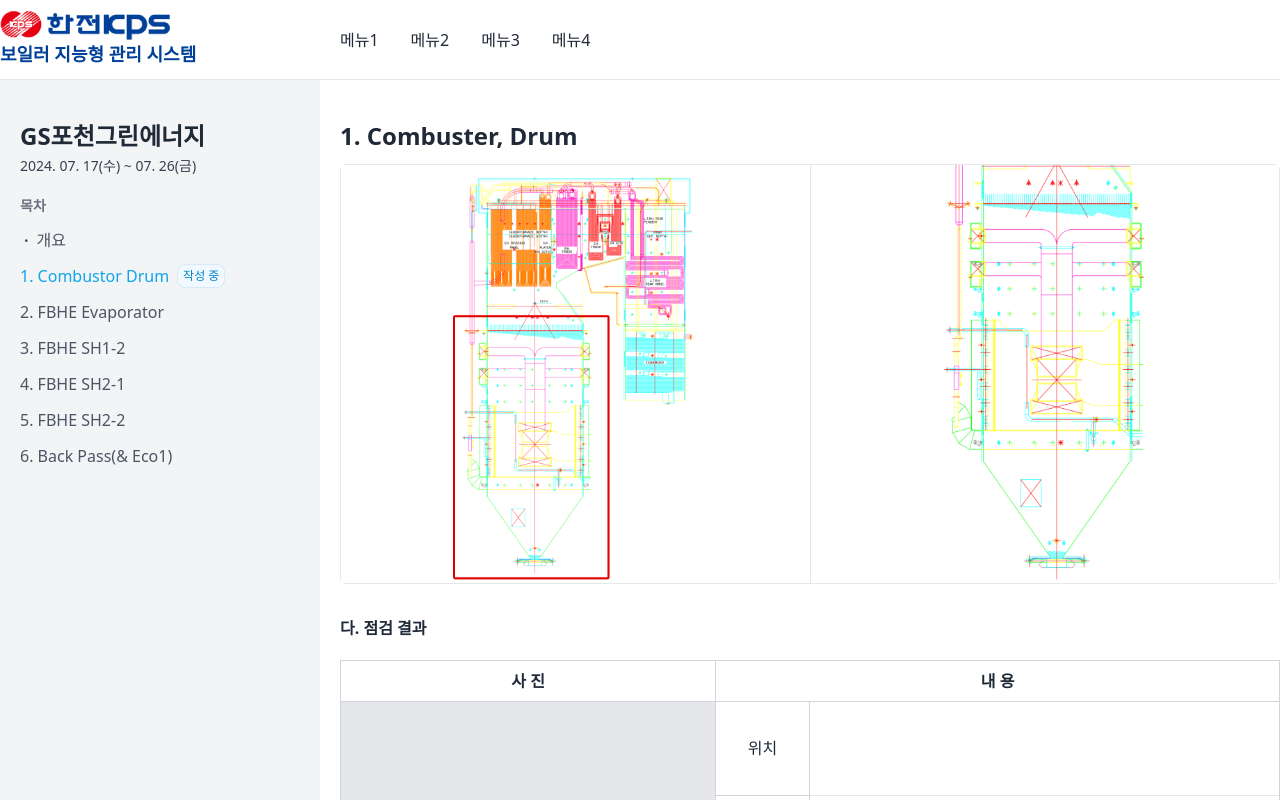
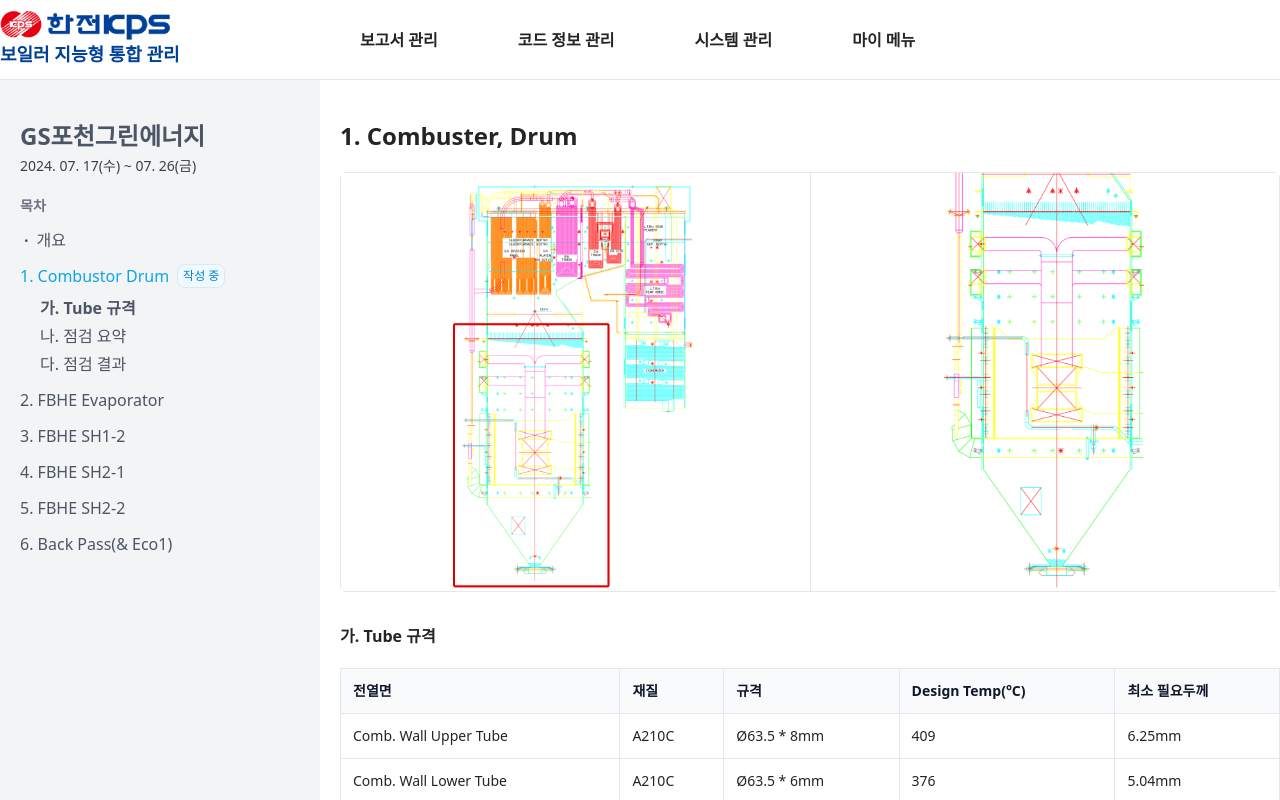
Before and after one commit to bims2/pilot-frontend, a React (Vite) app: page /editor in a window 1280 px wide. Shown: the top 800 px of the page. Built offline with nearby package versions, Linux system fonts and the light colour scheme.

Commit message:
feat: 페이지 분리 및 메뉴 적용

```diff
--- a/src/css/styles.css
+++ b/src/css/styles.css
@@ -554,6 +554,58 @@
   --tw-contain-style:  ;
 }
 
+.absolute {
+  position: absolute;
+}
+
+.relative {
+  position: relative;
+}
+
+.top-10 {
+  top: 2.5rem;
+}
+
+.top-20 {
+  top: 5rem;
+}
+
+.top-\[12rem\] {
+  top: 12rem;
+}
+
+.top-\[4rem\] {
+  top: 4rem;
+}
+
+.top-\[10rem\] {
+  top: 10rem;
+}
+
+.top-\[11rem\] {
+  top: 11rem;
+}
+
+.top-\[6rem\] {
+  top: 6rem;
+}
+
+.top-\[2rem\] {
+  top: 2rem;
+}
+
+.top-\[3rem\] {
+  top: 3rem;
+}
+
+.top-0 {
+  top: 0px;
+}
+
+.top-\[80px\] {
+  top: 80px;
+}
+
 .col-span-1 {
   grid-column: span 1 / span 1;
 }
@@ -583,6 +635,10 @@
   margin-right: auto;
 }
 
+.mb-1 {
+  margin-bottom: 0.25rem;
+}
+
 .mb-3 {
   margin-bottom: 0.75rem;
 }
@@ -599,6 +655,10 @@
   margin-left: 0.5rem;
 }
 
+.ml-5 {
+  margin-left: 1.25rem;
+}
+
 .mr-1 {
   margin-right: 0.25rem;
 }
@@ -607,8 +667,16 @@
   margin-bottom: 0.5rem;
 }
 
-.mb-1 {
-  margin-bottom: 0.25rem;
+.mb-10 {
+  margin-bottom: 2.5rem;
+}
+
+.box-border {
+  box-sizing: border-box;
+}
+
+.box-content {
+  box-sizing: content-box;
 }
 
 .flex {
@@ -619,8 +687,16 @@
   display: inline-flex;
 }
 
+.table {
+  display: table;
+}
+
 .grid {
   display: grid;
+}
+
+.hidden {
+  display: none;
 }
 
 .h-96 {
@@ -635,12 +711,36 @@
   height: 100%;
 }
 
+.h-10 {
+  height: 2.5rem;
+}
+
+.h-40 {
+  height: 10rem;
+}
+
+.h-60 {
+  height: 15rem;
+}
+
 .min-h-72 {
   min-height: 18rem;
 }
 
 .w-full {
   width: 100%;
+}
+
+.w-60 {
+  width: 15rem;
+}
+
+.w-80 {
+  width: 20rem;
+}
+
+.w-40 {
+  width: 10rem;
 }
 
 .max-w-7xl {
@@ -665,6 +765,10 @@
 
 .basis-80 {
   flex-basis: 20rem;
+}
+
+.border-collapse {
+  border-collapse: collapse;
 }
 
 .cursor-pointer {
@@ -699,6 +803,10 @@
   flex-direction: column;
 }
 
+.content-center {
+  align-content: center;
+}
+
 .items-center {
   align-items: center;
 }
@@ -727,6 +835,18 @@
   gap: 2rem;
 }
 
+.gap-2 {
+  gap: 0.5rem;
+}
+
+.gap-40 {
+  gap: 10rem;
+}
+
+.gap-10 {
+  gap: 2.5rem;
+}
+
 .self-center {
   align-self: center;
 }
@@ -737,6 +857,10 @@
 
 .rounded-md {
   border-radius: 0.375rem;
+}
+
+.rounded-sm {
+  border-radius: 0.125rem;
 }
 
 .border {
@@ -755,6 +879,14 @@
   border-right-width: 0px;
 }
 
+.border-t {
+  border-top-width: 1px;
+}
+
+.border-b-4 {
+  border-bottom-width: 4px;
+}
+
 .border-gray-300 {
   --tw-border-opacity: 1;
   border-color: rgb(209 213 219 / var(--tw-border-opacity));
@@ -763,6 +895,16 @@
 .border-slate-300 {
   --tw-border-opacity: 1;
   border-color: rgb(203 213 225 / var(--tw-border-opacity));
+}
+
+.border-slate-400 {
+  --tw-border-opacity: 1;
+  border-color: rgb(148 163 184 / var(--tw-border-opacity));
+}
+
+.border-sky-300 {
+  --tw-border-opacity: 1;
+  border-color: rgb(125 211 252 / var(--tw-border-opacity));
 }
 
 .bg-gray-100 {
@@ -775,9 +917,9 @@
   background-color: rgb(229 231 235 / var(--tw-bg-opacity));
 }
 
-.bg-gray-50 {
+.bg-sky-50 {
   --tw-bg-opacity: 1;
-  background-color: rgb(249 250 251 / var(--tw-bg-opacity));
+  background-color: rgb(240 249 255 / var(--tw-bg-opacity));
 }
 
 .bg-white {
@@ -785,14 +927,14 @@
   background-color: rgb(255 255 255 / var(--tw-bg-opacity));
 }
 
-.bg-blue-50 {
+.bg-slate-50 {
   --tw-bg-opacity: 1;
-  background-color: rgb(239 246 255 / var(--tw-bg-opacity));
+  background-color: rgb(248 250 252 / var(--tw-bg-opacity));
 }
 
-.bg-sky-50 {
+.bg-gray-50 {
   --tw-bg-opacity: 1;
-  background-color: rgb(240 249 255 / var(--tw-bg-opacity));
+  background-color: rgb(249 250 251 / var(--tw-bg-opacity));
 }
 
 .object-contain {
@@ -810,6 +952,18 @@
 
 .p-5 {
   padding: 1.25rem;
+}
+
+.p-4 {
+  padding: 1rem;
+}
+
+.p-3 {
+  padding: 0.75rem;
+}
+
+.p-6 {
+  padding: 1.5rem;
 }
 
 .px-1 {
@@ -840,6 +994,25 @@
 .py-2 {
   padding-top: 0.5rem;
   padding-bottom: 0.5rem;
+}
+
+.px-2 {
+  padding-left: 0.5rem;
+  padding-right: 0.5rem;
+}
+
+.px-20 {
+  padding-left: 5rem;
+  padding-right: 5rem;
+}
+
+.px-10 {
+  padding-left: 2.5rem;
+  padding-right: 2.5rem;
+}
+
+.text-left {
+  text-align: left;
 }
 
 .text-center {
@@ -882,14 +1055,9 @@
   font-weight: 600;
 }
 
-.text-blue-500 {
+.text-gray-500 {
   --tw-text-opacity: 1;
-  color: rgb(59 130 246 / var(--tw-text-opacity));
-}
-
-.text-gray-400 {
-  --tw-text-opacity: 1;
-  color: rgb(156 163 175 / var(--tw-text-opacity));
+  color: rgb(107 114 128 / var(--tw-text-opacity));
 }
 
 .text-gray-600 {
@@ -897,9 +1065,24 @@
   color: rgb(75 85 99 / var(--tw-text-opacity));
 }
 
+.text-gray-700 {
+  --tw-text-opacity: 1;
+  color: rgb(55 65 81 / var(--tw-text-opacity));
+}
+
 .text-navy {
   --tw-text-opacity: 1;
   color: rgb(1 64 153 / var(--tw-text-opacity));
+}
+
+.text-sky-500 {
+  --tw-text-opacity: 1;
+  color: rgb(14 165 233 / var(--tw-text-opacity));
+}
+
+.text-sky-600 {
+  --tw-text-opacity: 1;
+  color: rgb(2 132 199 / var(--tw-text-opacity));
 }
 
 .text-slate-700 {
@@ -907,49 +1090,25 @@
   color: rgb(51 65 85 / var(--tw-text-opacity));
 }
 
-.text-gray-500 {
+.text-slate-900 {
   --tw-text-opacity: 1;
-  color: rgb(107 114 128 / var(--tw-text-opacity));
+  color: rgb(15 23 42 / var(--tw-text-opacity));
 }
 
-.text-gray-800 {
+.text-slate-500 {
   --tw-text-opacity: 1;
-  color: rgb(31 41 55 / var(--tw-text-opacity));
-}
-
-.text-blue-700 {
-  --tw-text-opacity: 1;
-  color: rgb(29 78 216 / var(--tw-text-opacity));
-}
-
-.text-blue-600 {
-  --tw-text-opacity: 1;
-  color: rgb(37 99 235 / var(--tw-text-opacity));
-}
-
-.text-sky-600 {
-  --tw-text-opacity: 1;
-  color: rgb(2 132 199 / var(--tw-text-opacity));
-}
-
-.text-sky-700 {
-  --tw-text-opacity: 1;
-  color: rgb(3 105 161 / var(--tw-text-opacity));
-}
-
-.text-sky-500 {
-  --tw-text-opacity: 1;
-  color: rgb(14 165 233 / var(--tw-text-opacity));
-}
-
-.text-gray-700 {
-  --tw-text-opacity: 1;
-  color: rgb(55 65 81 / var(--tw-text-opacity));
+  color: rgb(100 116 139 / var(--tw-text-opacity));
 }
 
 .shadow-sm {
   --tw-shadow: 0 1px 2px 0 rgb(0 0 0 / 0.05);
   --tw-shadow-colored: 0 1px 2px 0 var(--tw-shadow-color);
+  box-shadow: var(--tw-ring-offset-shadow, 0 0 #0000), var(--tw-ring-shadow, 0 0 #0000), var(--tw-shadow);
+}
+
+.shadow-md {
+  --tw-shadow: 0 4px 6px -1px rgb(0 0 0 / 0.1), 0 2px 4px -2px rgb(0 0 0 / 0.1);
+  --tw-shadow-colored: 0 4px 6px -1px var(--tw-shadow-color), 0 2px 4px -2px var(--tw-shadow-color);
   box-shadow: var(--tw-ring-offset-shadow, 0 0 #0000), var(--tw-ring-shadow, 0 0 #0000), var(--tw-shadow);
 }
 
@@ -963,24 +1122,33 @@
   --tw-ring-inset: inset;
 }
 
-.ring-gray-500\/10 {
-  --tw-ring-color: rgb(107 114 128 / 0.1);
-}
-
-.ring-gray-700\/10 {
-  --tw-ring-color: rgb(55 65 81 / 0.1);
-}
-
-.ring-blue-700\/10 {
-  --tw-ring-color: rgb(29 78 216 / 0.1);
-}
-
 .ring-sky-700\/10 {
   --tw-ring-color: rgb(3 105 161 / 0.1);
 }
 
 .filter {
   filter: var(--tw-blur) var(--tw-brightness) var(--tw-contrast) var(--tw-grayscale) var(--tw-hue-rotate) var(--tw-invert) var(--tw-saturate) var(--tw-sepia) var(--tw-drop-shadow);
+}
+
+.after\:absolute::after {
+  content: var(--tw-content);
+  position: absolute;
+}
+
+.after\:h-\[4px\]::after {
+  content: var(--tw-content);
+  height: 4px;
+}
+
+.after\:w-full::after {
+  content: var(--tw-content);
+  width: 100%;
+}
+
+.after\:bg-sky-300::after {
+  content: var(--tw-content);
+  --tw-bg-opacity: 1;
+  background-color: rgb(125 211 252 / var(--tw-bg-opacity));
 }
 
 .last\:border-0:last-child {
@@ -992,9 +1160,8 @@
   background-color: rgb(229 231 235 / var(--tw-bg-opacity));
 }
 
-.hover\:text-sky-500:hover {
-  --tw-text-opacity: 1;
-  color: rgb(14 165 233 / var(--tw-text-opacity));
+.hover\:border-b-4:hover {
+  border-bottom-width: 4px;
 }
 
 .hover\:text-gray-900:hover {
@@ -1002,9 +1169,9 @@
   color: rgb(17 24 39 / var(--tw-text-opacity));
 }
 
-.hover\:text-blue-600:hover {
+.hover\:text-sky-500:hover {
   --tw-text-opacity: 1;
-  color: rgb(37 99 235 / var(--tw-text-opacity));
+  color: rgb(14 165 233 / var(--tw-text-opacity));
 }
 
 .hover\:text-sky-600:hover {
@@ -1012,14 +1179,44 @@
   color: rgb(2 132 199 / var(--tw-text-opacity));
 }
 
-.hover\:text-gray-950:hover {
-  --tw-text-opacity: 1;
-  color: rgb(3 7 18 / var(--tw-text-opacity));
+.hover\:after\:absolute:hover::after {
+  content: var(--tw-content);
+  position: absolute;
+}
+
+.hover\:after\:top-\[4px\]:hover::after {
+  content: var(--tw-content);
+  top: 4px;
+}
+
+.hover\:after\:top-\[76px\]:hover::after {
+  content: var(--tw-content);
+  top: 76px;
+}
+
+.hover\:after\:h-\[4px\]:hover::after {
+  content: var(--tw-content);
+  height: 4px;
+}
+
+.hover\:after\:w-full:hover::after {
+  content: var(--tw-content);
+  width: 100%;
+}
+
+.hover\:after\:bg-sky-300:hover::after {
+  content: var(--tw-content);
+  --tw-bg-opacity: 1;
+  background-color: rgb(125 211 252 / var(--tw-bg-opacity));
 }
 
 .disabled\:text-gray-400:disabled {
   --tw-text-opacity: 1;
   color: rgb(156 163 175 / var(--tw-text-opacity));
+}
+
+.group:hover .group-hover\:inline {
+  display: inline;
 }
 
 .group:hover .group-hover\:text-red-500 {
@@ -1042,13 +1239,38 @@
     border-color: transparent;
   }
 
+  .dark\:border-slate-500 {
+    --tw-border-opacity: 1;
+    border-color: rgb(100 116 139 / var(--tw-border-opacity));
+  }
+
+  .dark\:border-slate-600 {
+    --tw-border-opacity: 1;
+    border-color: rgb(71 85 105 / var(--tw-border-opacity));
+  }
+
+  .dark\:border-slate-700 {
+    --tw-border-opacity: 1;
+    border-color: rgb(51 65 85 / var(--tw-border-opacity));
+  }
+
   .dark\:bg-slate-700 {
     --tw-bg-opacity: 1;
     background-color: rgb(51 65 85 / var(--tw-bg-opacity));
+  }
+
+  .dark\:bg-slate-800 {
+    --tw-bg-opacity: 1;
+    background-color: rgb(30 41 59 / var(--tw-bg-opacity));
   }
 
   .dark\:text-slate-200 {
     --tw-text-opacity: 1;
     color: rgb(226 232 240 / var(--tw-text-opacity));
   }
+
+  .dark\:text-slate-400 {
+    --tw-text-opacity: 1;
+    color: rgb(148 163 184 / var(--tw-text-opacity));
+  }
 }
--- a/src/layouts/Header.jsx
+++ b/src/layouts/Header.jsx
@@ -1,19 +1,95 @@
 import React from 'react';
 
+
+const menu = [
+  {
+    title: '보고서 관리',
+    items: [
+      {
+        title: '작성 보고서 조회',
+      },
+      {
+        title: '새 보고서 작성'
+      },
+    ]
+  },
+  {
+    title: '코드 정보 관리',
+    items: [
+      {
+        title: '고객사 정보 관리',
+      },
+      {
+        title: '사이트 정보 관리'
+      },
+      {
+        title: '주기기 정보 관리'
+      }
+    ]
+  },
+  {
+    title: '시스템 관리',
+    items: [
+      {
+        title: '사용자 관리',
+      },
+      {
+        title: '사용자 부서 관리'
+      },
+    ]
+  },
+  {
+    title: '마이 메뉴',
+    items: [
+      {
+        title: '내 정보',
+      },
+      {
+        title: 'TO-DO List'
+      },
+      {
+        title: '즐겨찾기 메뉴'
+      }
+    ]
+  },
+]
+
+const MainMenuItem = ({ mainMenu }) => {
+  return (
+    <li className="group relative h-full hover:after:absolute hover:after:top-[76px] hover:after:w-full hover:after:h-[4px] hover:after:bg-sky-300">
+      <a className="h-full flex items-center cursor-pointer font-semibold hover:text-sky-500 px-10">{ mainMenu.title }</a>
+      <div className="hidden group-hover:inline absolute w-full bg-white top-[80px] shadow-md">
+        <ul className="flex flex-col border">
+          {mainMenu.items.map(item => {
+            return (
+              <li
+                key={item.title}
+                className="p-2 cursor-pointer hover:text-sky-500 font-medium">
+                <span className="font-bold px-2">·</span>{item.title}
+              </li>
+            )
+          })}
+        </ul>
+      </div>
+    </li>
+  )
+}
+
 const Header = () => {
+
+
     return (
       <header className="flex h-[80px] w-full border-b justify-center">
-        <div className="max-w-7xl w-full flex self-center gap-5 font-semi-bold ">
+        <div className="max-w-7xl w-full flex self-center h-full">
           <div className="flex-initial basis-80 justify-center self-center">
             <img src="./kps-logo.png"></img>
-            <p className="text-navy text-lg font-bold">보일러 지능형 관리 시스템</p>
+            <p className="text-navy text-lg font-bold">보일러 지능형 통합 관리</p>
           </div>
-          <nav className="flex flex-1 self-center">
-            <ul className="flex flex-1 basis-4/5 gap-8 align-center">
-              <li className="hover:text-sky-500 cursor-pointer">메뉴1</li>
-              <li className="hover:text-sky-500 cursor-pointer">메뉴2</li>
-              <li className="hover:text-sky-500 cursor-pointer">메뉴3</li>
-              <li className="hover:text-sky-500 cursor-pointer">메뉴4</li>
+          <nav className="flex flex-1 self-center h-full">
+            <ul className="flex flex-1 basis-4/5 align-center h-full">
+              {menu.map(mainMenuItem => <MainMenuItem
+                key={mainMenuItem.title}
+                mainMenu={mainMenuItem} />)}
             </ul>
           </nav>
         </div>
--- a/src/pages/ReportWrite.jsx
+++ b/src/pages/ReportWrite.jsx
@@ -4,20 +4,95 @@
 import { InspectionDetailsProvider } from '@/report/InspectionDetailsContext';
 
 const badgeClassName = 'ml-2 inline-flex items-center rounded-lg bg-sky-50 px-1.5 py-1 text-xs font-medium text-sky-600 ring-1 ring-inset ring-sky-700/10';
-const liClassName = 'flex align-center text-gray-600 hover:text-gray-900 cursor-pointer '
+
+const linkClassName = 'text-gray-600 hover:text-gray-900 cursor-pointer';
+const linkActiveClassName = 'font-semibold'
+
+const liClassName = 'text-gray-600 hover:text-gray-900 cursor-pointer'
 const tocTitleClassName = 'mb-3 text-gray-500 font-semibold text-sm'
 
-const ReportWrite = () => {
+const thClassName = 'border font-semibold p-3 text-slate-900 text-left';
+const tdClassName = 'border p-3'
+
+const ChapterOverview = () => {
+    return (
+        <>
+            <div className="mb-10">
+                <h3 className="mb-5 font-semibold">가. Tube 규격</h3>
+                <div>
+                    <table className="border border-collapse rounded-md w-full border bg-white text-sm shadow-sm">
+                        <thead className="bg-gray-50">
+                            <tr>
+                                <th className={thClassName}>전열면</th>
+                                <th className={thClassName}>재질</th>
+                                <th className={thClassName}>규격</th>
+                                <th className={thClassName}>Design Temp(°C)</th>
+                                <th className={thClassName}>최소 필요두께</th>
+                            </tr>
+                        </thead>
+                        <tbody>
+                            <tr>
+                                <td className={tdClassName}>Comb. Wall Upper Tube</td>
+                                <td className={tdClassName}>A210C</td>
+                                <td className={tdClassName}>Ø63.5 * 8mm</td>
+                                <td className={tdClassName}>409</td>
+                                <td className={tdClassName}>6.25mm</td>
+                            </tr>
+                            <tr>
+                                <td className={tdClassName}>Comb. Wall Lower Tube</td>
+                                <td className={tdClassName}>A210C</td>
+                                <td className={tdClassName}>Ø63.5 * 6mm</td>
+                                <td className={tdClassName}>376</td>
+                                <td className={tdClassName}>5.04mm</td>
+                            </tr>
+                        </tbody>
+                    </table>
+                </div>
+            </div>
+            <div className="mb-10">
+                <h3 className="mb-5 font-semibold">나. 점검 요약</h3>
+                <textarea
+                        className="w-full h-60 border rounded-md p-4 resize-none"
+                        placeholder="점검 요약 내용을 입력해주세요."
+                />
+            </div>
+        </>
+    )
+}
 
 
+
+const ReportWrite = () => {
+    const [ page, setPage ] = useState(1);
+
+    const handleClickOverviewLink = useCallback(function (e) {
+        setPage(1);
+    });
+
+    const handleClickInspectionDetailsLink = useCallback(function (e) {
+        setPage(2);
+    });
+
     return <>
-        <section className="basis-80 py-10 bg-gray-100 p-5">
+        <section className="basis-80 py-10 bg-gray-100 text-gray-600 p-5">
             <h3 className="text-2xl font-semibold mb-1">GS포천그린에너지</h3>
             <h4 className="text-gray-700 text-sm mb-5">2024. 07. 17(수) ~ 07. 26(금)</h4>
             <p className={tocTitleClassName}>목차</p>
             <ul className="flex flex-col gap-3">
                 <li className={liClassName}><span className="px-1 mr-1 font-extrabold">·</span>개요</li>
-                <li className={`${liClassName} font-medium text-sky-500 hover:text-sky-600 `}>1. Combustor Drum<span className={badgeClassName}>작성 중</span></li>
+                <li className="flex align-center">
+                    <div>
+                        <div className="flex align-center mb-2">
+                            <span className={`${liClassName} font-medium text-sky-500 hover:text-sky-600 `}>1. Combustor Drum</span>
+                            <span className={badgeClassName}>작성 중</span>
+                        </div>
+                        <ul className="ml-5 flex flex-col gap-1">
+                            <li className={`${linkClassName} ${page == 1 && linkActiveClassName}`} onClick={handleClickOverviewLink}>가. Tube 규격</li>
+                            <li className={`${linkClassName}`} onClick={handleClickOverviewLink}>나. 점검 요약</li>
+                            <li className={`${linkClassName} ${page == 2 && linkActiveClassName}`} onClick={handleClickInspectionDetailsLink}>다. 점검 결과</li>
+                        </ul>
+                    </div>
+                </li>
                 <li className={liClassName}>2. FBHE Evaporator</li>
                 <li className={liClassName}>3. FBHE SH1-2</li>
                 <li className={liClassName}>4. FBHE SH2-1</li>
@@ -26,14 +101,20 @@
             </ul>
         </section>
         <section className="flex-1 bd-main py-10">
-            <h2 className="mb-3 text-2xl font-semibold">1. Combuster, Drum</h2>
+            <h2 className="mb-5 text-2xl font-semibold">1. Combuster, Drum</h2>
+            { page == 1 ?
+                <>
                     <Overview></Overview>
+                    <ChapterOverview />
+                </>
+                :
                 <div>
                     <h3 className="mb-5 font-semibold">다. 점검 결과</h3>
                     <InspectionDetailsProvider>
                         <InspectionDetails />
                     </InspectionDetailsProvider>
                 </div>
+            }
         </section>
     </>
 }
--- a/src/report/ImageTableComponent.jsx
+++ b/src/report/ImageTableComponent.jsx
@@ -60,9 +60,9 @@
       <div className="border border-gray-300 w-full mx-auto mb-3">
         <div className="grid grid-cols-5 border-b border-gray-300">
           <div className="col-span-2 p-2 font-bold border-r border-gray-300 text-center">
-            사 진
+            사진 {index + 1}
           </div>
-          <div className="col-span-3 p-2 font-bold text-center">내 용</div>
+          <div className="col-span-3 p-2 font-bold text-center">내용</div>
         </div>
         <div className="grid grid-cols-5">
           <div className="col-span-2 border-r border-gray-300 cursor-pointer">
```
Lines whose indentation alone changed are shown as unchanged.
